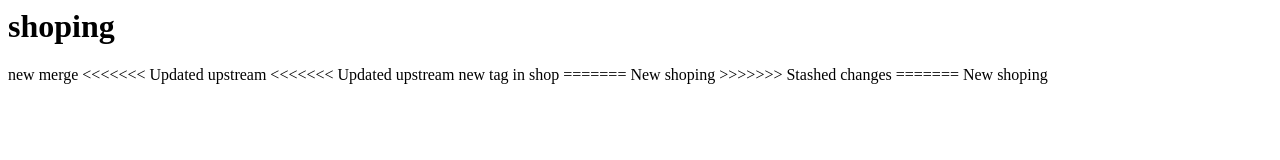
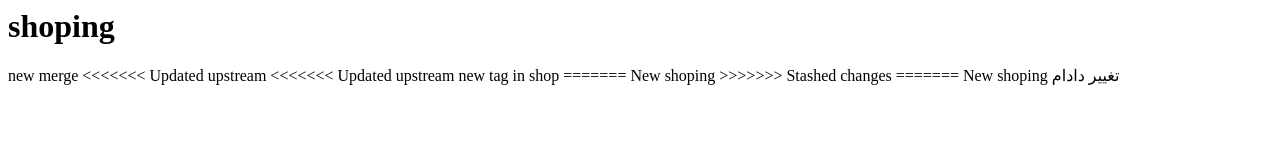
Before and after one commit to Mozhiiii/Pro_Readme, a website: page shop.html in a window 1280 px wide. Drawn offline with Linux system fonts and the light colour scheme.

Commit message:
Update shop.html

```diff
--- a/shop.html
+++ b/shop.html
@@ -15,5 +15,7 @@
 =======
 
 New shoping
+
+تغییر دادام
 </body>
 </html>
```
